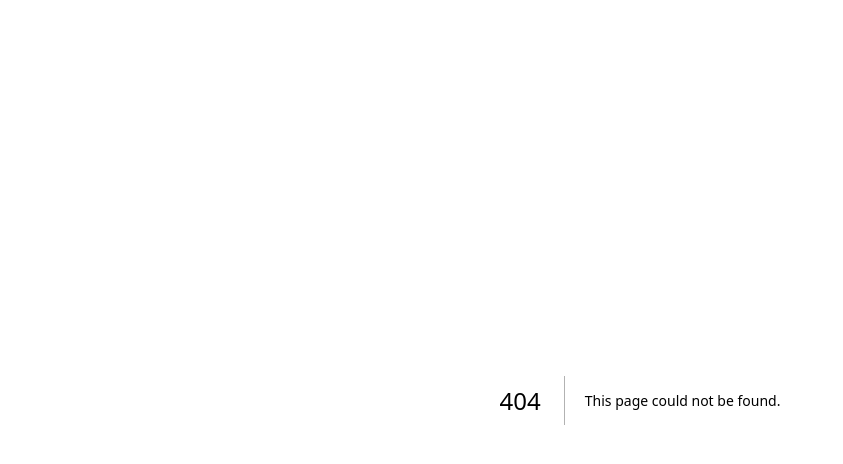
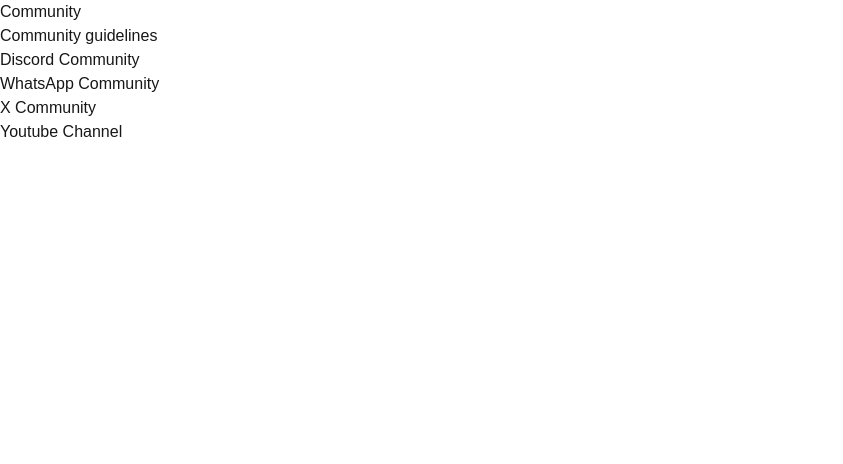
Before and after one commit to Mani007/open-datum-web, a Next.js app: page /Community in a window 1280 px wide. Before the commit this address had no page. Shown: the top 464 px of the page, without its empty margins (0-843 px from the left). Built offline with nearby package versions, Linux system fonts and the light colour scheme.

Commit message:
Community page

```diff
--- /dev/null
+++ b/src/app/Community/page.tsx
@@ -0,0 +1,16 @@
+import React from 'react'
+
+function Community() {
+  return (
+    <>
+    <h2>Community</h2>
+    <p>Community guidelines</p>
+    <p>Discord Community</p>
+    <p>WhatsApp Community</p>
+    <p>X Community</p>
+    <p>Youtube Channel</p>
+    </>
+  )
+}
+
+export default Community
--- /dev/null
+++ b/src/app/Emailsubs/page.tsx
@@ -0,0 +1,16 @@
+import React from 'react'
+
+function Emailsubs() {
+  return (
+    <>
+    <h2>Join our Newsletter for latest updates on events, technology etc.</h2>
+    {/* <p>Substack publication</p> */}
+    <form>
+      <input type="email" placeholder="Enter your email address" required />
+      <button type="submit">Subscribe</button>
+    </form>
+    </>
+  )
+}
+
+export default Emailsubs
```
